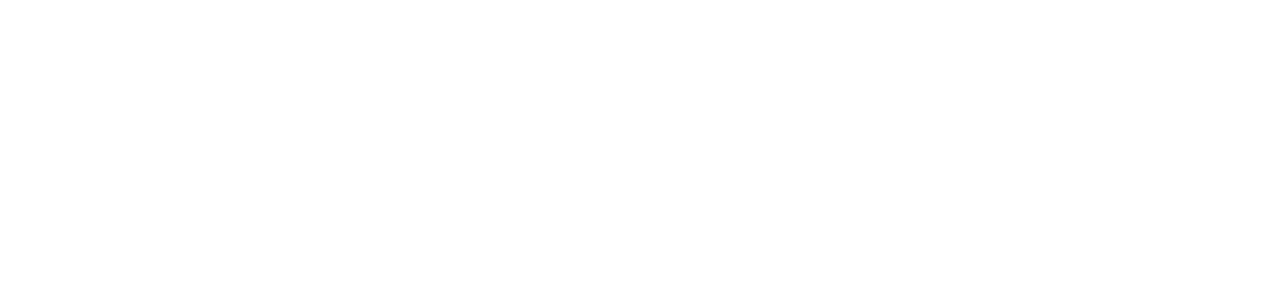
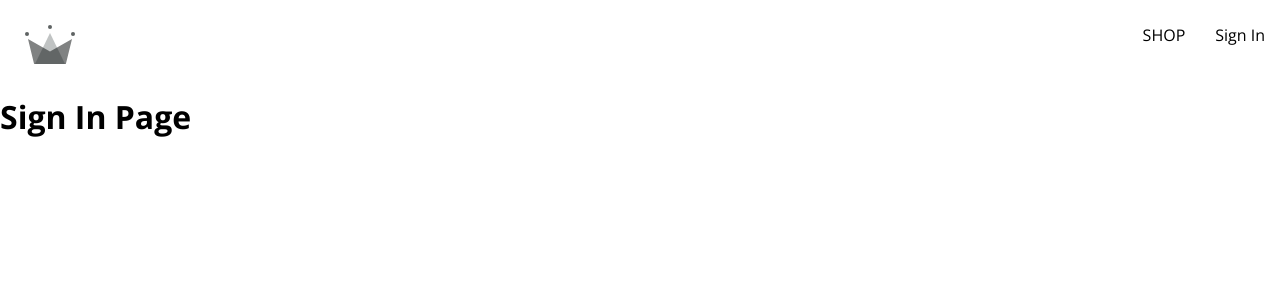
Before and after one commit to Daniil2801/crwn-clothing, a React (Create React App) app: page /sign-in in a window 1280 px wide. Before the commit this address had no page. Shown: the top 300 px of the page. Built offline with nearby package versions, Linux system fonts and the light colour scheme.

Commit message:
implementing sign-in page and setting up firebase

```diff
--- a/package.json
+++ b/package.json
@@ -7,6 +7,7 @@
     "@testing-library/jest-dom": "^6.9.1",
     "@testing-library/react": "^16.3.2",
     "@testing-library/user-event": "^13.5.0",
+    "firebase": "^12.11.0",
     "react": "^19.2.4",
     "react-dom": "^19.2.4",
     "react-router-dom": "^6.30.3",
--- a/src/App.js
+++ b/src/App.js
@@ -2,12 +2,14 @@
 
 import Home from "./routes/home/home.component";
 import Navigation from "./routes/navigation/navigation.component";
+import SignIn from "./routes/sign-in/sign-in.component";
 
 const App = () => {
   return (
     <Routes>
       <Route path="/" element={ <Navigation /> }>
         <Route index element={ <Home /> } />
+        <Route path="/sign-in" element={ <SignIn /> } />
       </Route>
     </Routes>
   )
--- a/src/routes/navigation/navigation.component.jsx
+++ b/src/routes/navigation/navigation.component.jsx
@@ -16,6 +16,9 @@
             <Link className="nav-link" to='/shop'>
                 SHOP
             </Link>
+            <Link className="nav-link" to='/sign-in'>
+                Sign In
+            </Link>
         </div>
       </div>
       <Outlet />
--- /dev/null
+++ b/src/routes/sign-in/sign-in.component.jsx
@@ -0,0 +1,7 @@
+const SignIn = () => {
+    return (
+        <h1>Sign In Page</h1>
+    )
+}
+
+export default SignIn
```
Also changed, not shown: 1 other file (tests, documents, lock files or other folders).
